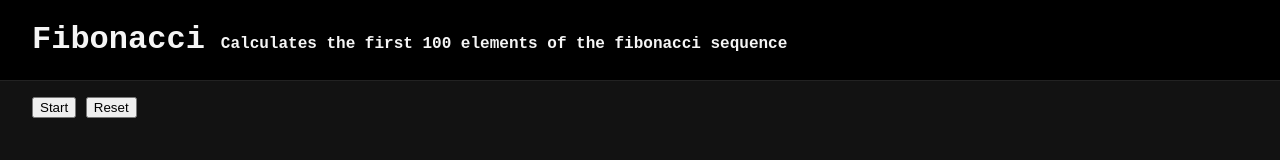
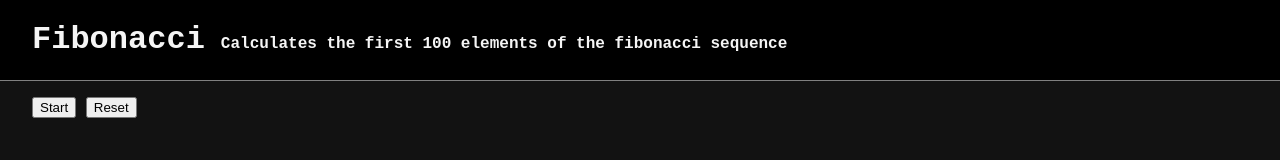
Before and after one commit to stefandecimelli/ts-example3-algorithms, a website built with webpack: page public/index.html in a window 1280 px wide. Built offline with nearby package versions, Linux system fonts and the light colour scheme.

Commit message:
line seperate header

```diff
--- a/public/style.css
+++ b/public/style.css
@@ -44,7 +44,7 @@ header {
     align-items: center;
     gap: 1rem;
     background-color: black;
-    border-bottom: 1px solid #222;
+    border-bottom: 1px solid gray;
     padding: 0 2rem;
     margin: 0;
 }
```
